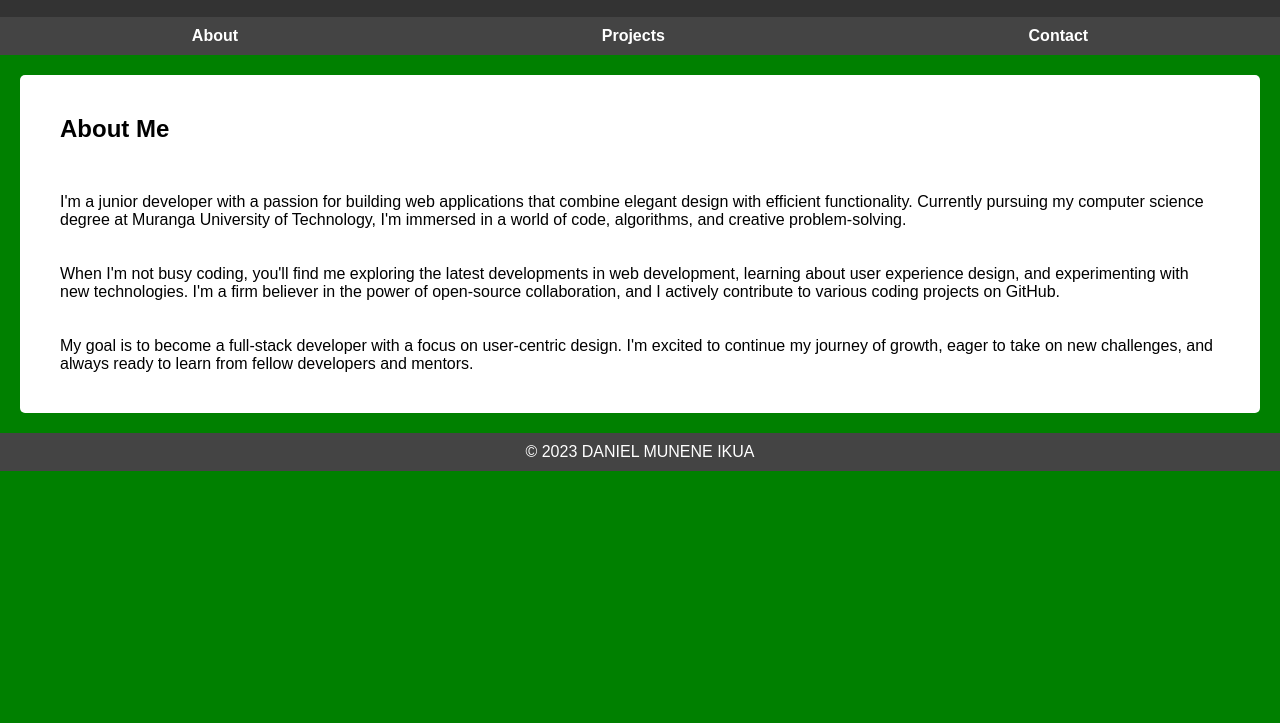
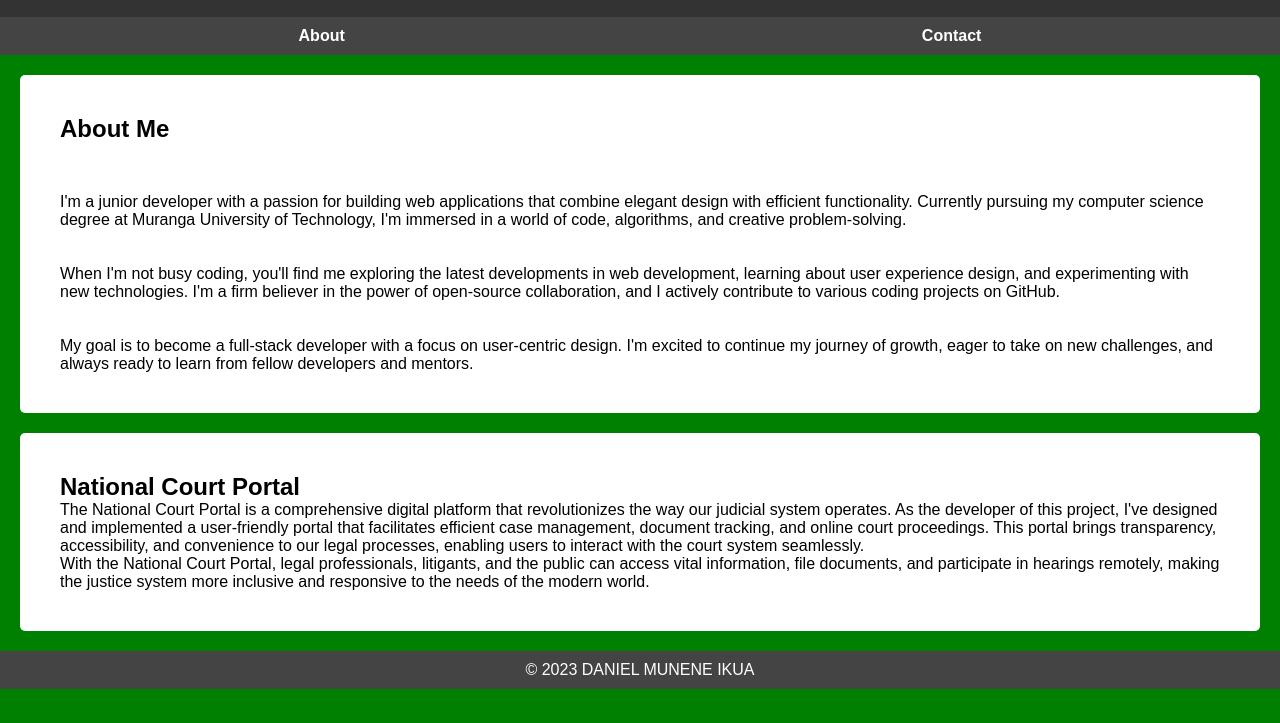
Before and after one commit to TheCode69/PORTFOLIO, a plain HTML site: page index.html in a window 1280 px wide. Shown: the part 77-800 px from the top of the page. Drawn offline with Linux system fonts and the light colour scheme.

Commit message:
removed project page

```diff
--- a/index.css
+++ b/index.css
@@ -69,6 +69,12 @@ a {
     margin-bottom: 50px;
 }
 
+#projects {
+    background-color: #fff;
+    padding: 40px;
+    margin: 20px;
+    border-radius: 5px;
+}
 /* Style the footer */
 footer {
     text-align: center;
--- a/index.html
+++ b/index.html
@@ -22,7 +22,7 @@
     <nav>
         <ul>
             <li><a href="index.html">About</a></li>
-            <li><a href="project.html">Projects</a></li>
+
             <li><a href="contact.html">Contact</a></li>
         </ul>
     </nav>
@@ -37,6 +37,13 @@
             </div>
         </div>
     </section>
+    <section id="projects">
+        <div class="project-content">
+            <h2>National Court Portal</h2>
+            <p>The National Court Portal is a comprehensive digital platform that revolutionizes the way our judicial system operates. As the developer of this project, I've designed and implemented a user-friendly portal that facilitates efficient case management, document tracking, and online court proceedings. This portal brings transparency, accessibility, and convenience to our legal processes, enabling users to interact with the court system seamlessly.</p>
+            <p>With the National Court Portal, legal professionals, litigants, and the public can access vital information, file documents, and participate in hearings remotely, making the justice system more inclusive and responsive to the needs of the modern world.</p>
+        </div>
+    </section>
 
     <!-- Add your projects section here -->
 
```
Also changed, not shown: contact.html (+2 -1 lines).
